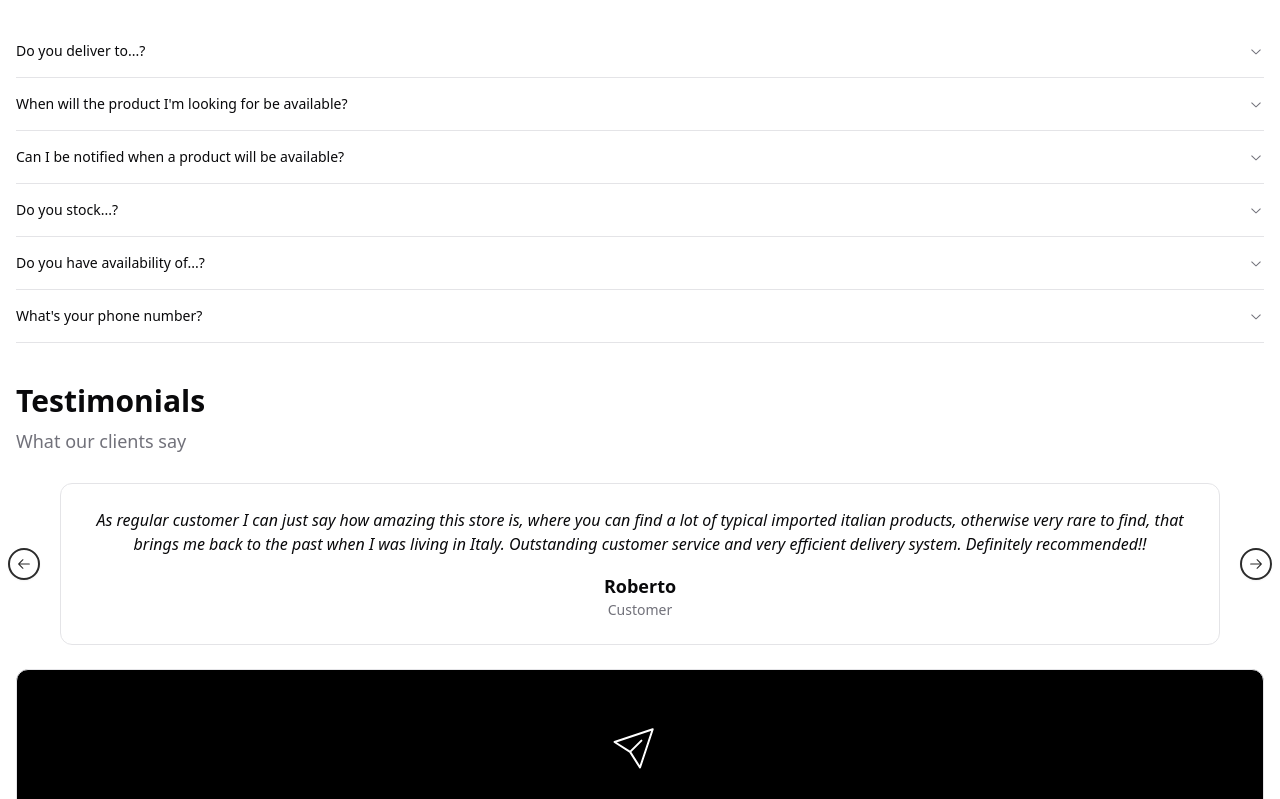
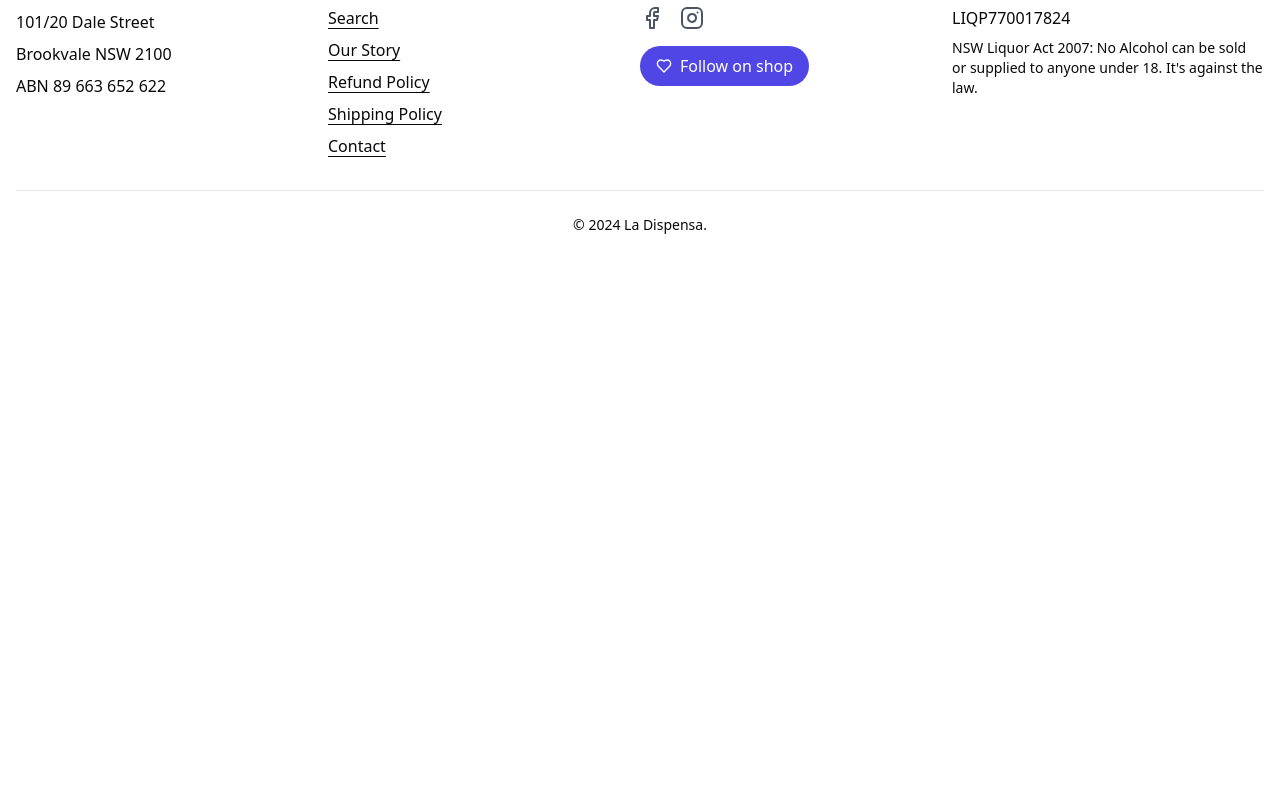
Before and after one commit to Sarojkhadka1995/skorin-deli-fe, a Next.js app: page / in a window 1280 px wide. Shown: the part 3461-4260 px from the top of the page. After the commit the page ends 3720 px from the top, so only its background shows below. Built offline with nearby package versions, Linux system fonts and the light colour scheme.

Commit message:
refactor: faq,testimonial, newsletter removed

```diff
--- a/src/pages/index.tsx
+++ b/src/pages/index.tsx
@@ -1,11 +1,11 @@
 import Banner from "@/components/features/home/banner";
 import Categories from "@/components/features/home/categories";
-import FAQAccordion from "@/components/features/home/faq";
-import Newsletter from "@/components/features/home/newsletter";
+// import FAQAccordion from "@/components/features/home/faq";
+// import Newsletter from "@/components/features/home/newsletter";
 import Services from "@/components/features/home/our-services";
 import ProductDetail from "@/components/features/home/product-detail";
 import ProductList from "@/components/features/home/product-list";
-import TestimonialCarousel from "@/components/features/home/testimonials";
+// import TestimonialCarousel from "@/components/features/home/testimonials";
 
 export default function Home() {
   return (
@@ -15,9 +15,9 @@ export default function Home() {
       <Categories />
       <Services />
       <ProductDetail />
-      <FAQAccordion />
-      <TestimonialCarousel />
-      <Newsletter />
+      {/* <FAQAccordion /> */}
+      {/* <TestimonialCarousel /> */}
+      {/* <Newsletter /> */}
     </div>
   );
 }
```
